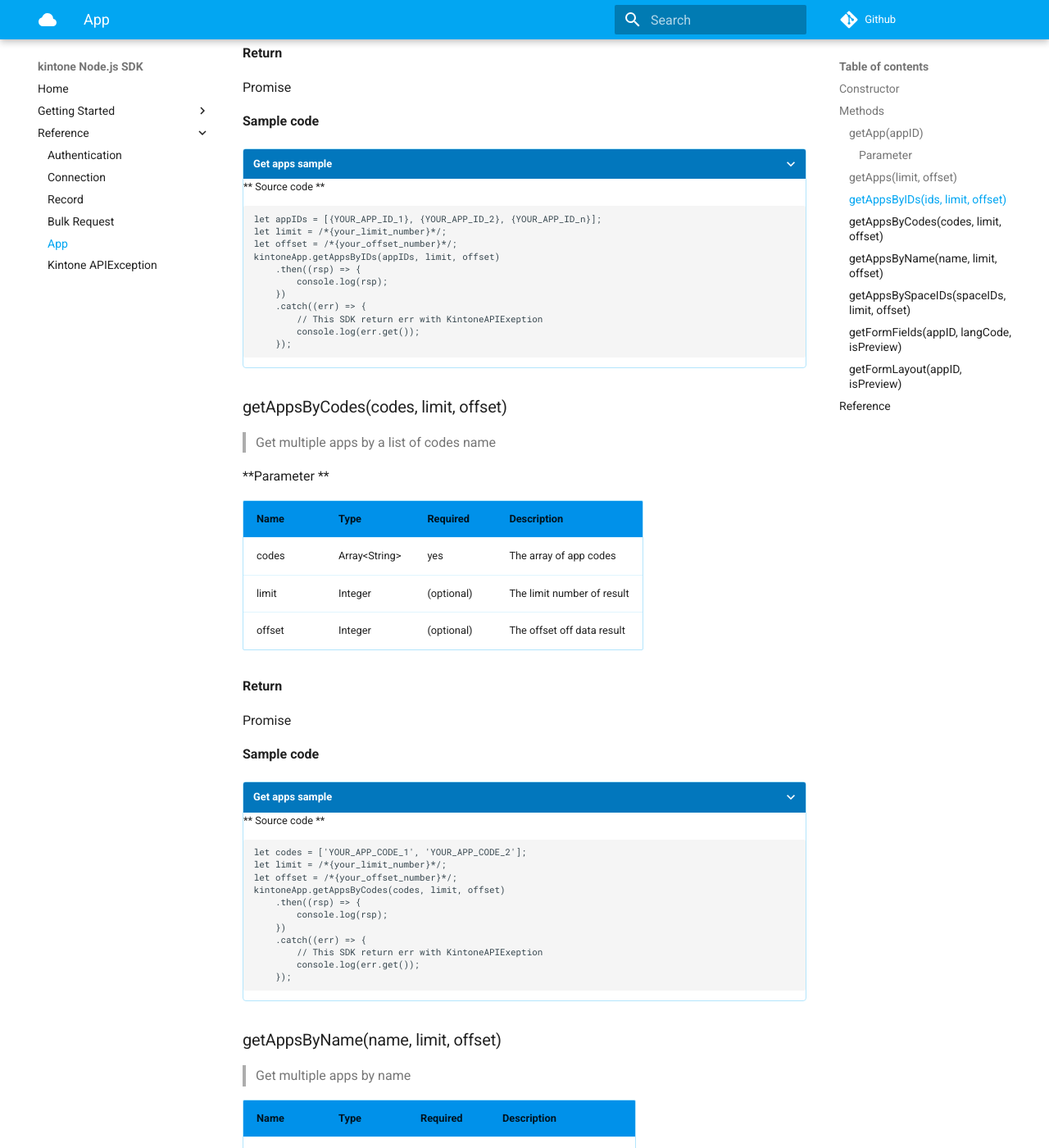
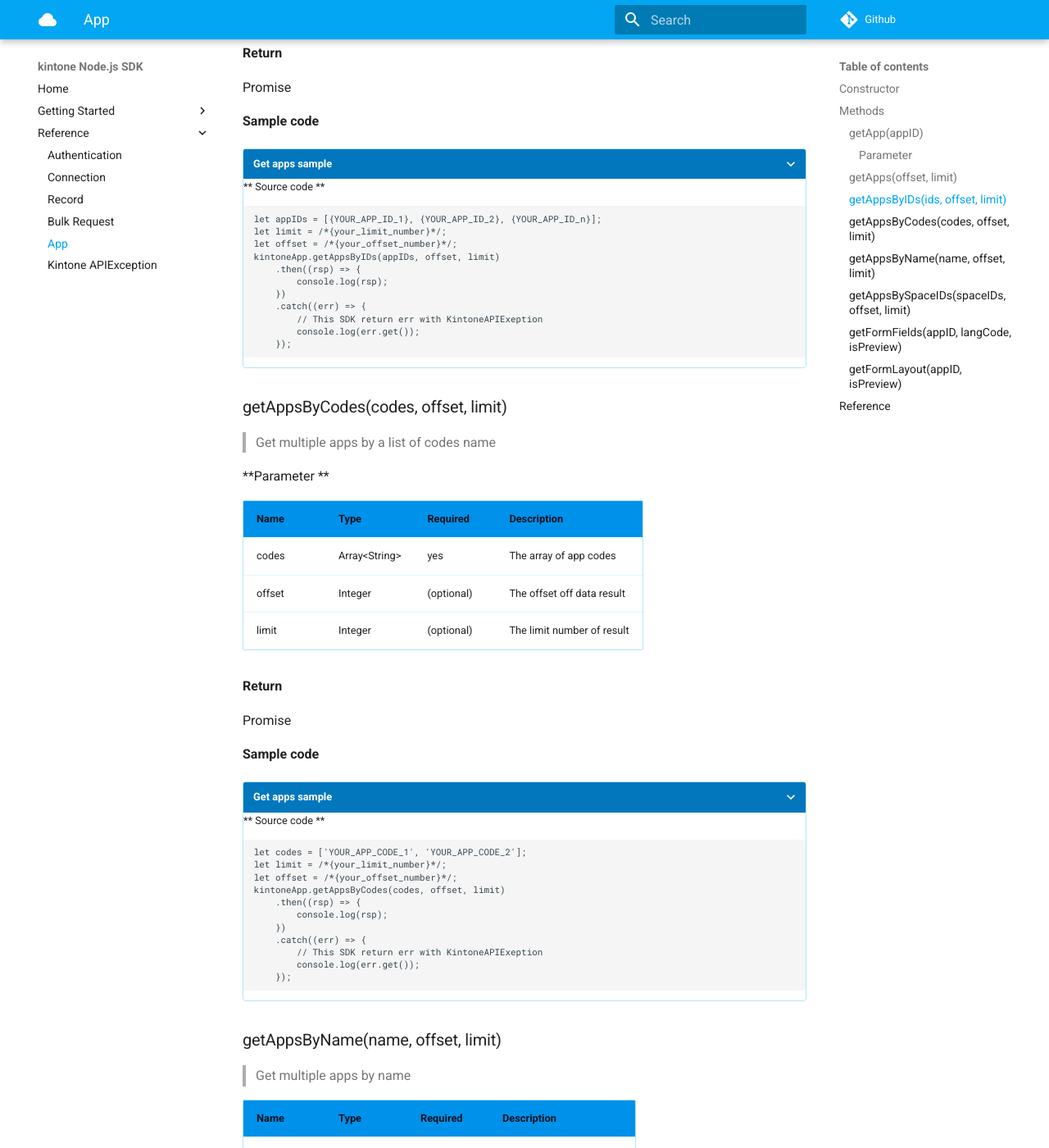
Before and after one commit to kintone-labs/kintone-nodejs-sdk, an MkDocs documentation site: the page built from docs/reference/app.md, in a window 1280 px wide and 1400 px high, scrolled down 2414 px. Shown: the whole window at 82% size. Built offline with MkDocs 1.6.1 and Material for MkDocs 9.7.7, drawn with Linux system fonts in a browser that asks for light colours; old or Windows-style settings are respelled for this version of MkDocs; some of the changed text lies outside the part shown.

Commit message:
update doc for App functions

````diff
--- a/docs/reference/app.md
+++ b/docs/reference/app.md
@@ -67,7 +67,7 @@
 
 </details>
 
-### getApps(limit, offset)
+### getApps(offset, limit)
 
 > Get multiple apps
 
@@ -75,8 +75,8 @@
 
 | Name| Type| Required| Description |
 | --- | --- | --- | --- |
+| offset | Integer | (optional) | The offset off data result
 | limit | Integer | (optional) | The limit number of result
-| offset | Integer | (optional) | The offset off data result
 
 **Return**
 
@@ -92,7 +92,7 @@
 ```javascript
 let limit = /*{your_limit_number}*/;
 let offset = /*{your_offset_number}*/;
-kintoneApp.getApps(limit, offset)
+kintoneApp.getApps(offset, limit)
     .then((rsp) => {
         console.log(rsp);
     })
@@ -104,7 +104,7 @@
 
 </details>
 
-### getAppsByIDs(ids, limit, offset)
+### getAppsByIDs(ids, offset, limit)
 
 > Get multiple apps by list of ids
 
@@ -113,8 +113,8 @@
 | Name| Type| Required| Description |
 | --- | --- | --- | --- |
 | ids | Array<Integer\> | yes | The array of app ids
+| offset | Integer | (optional) | The offset off data result
 | limit | Integer | (optional) | The limit number of result
-| offset | Integer | (optional) | The offset off data result
 
 **Return**
 
@@ -131,7 +131,7 @@
 let appIDs = [{YOUR_APP_ID_1}, {YOUR_APP_ID_2}, {YOUR_APP_ID_n}];
 let limit = /*{your_limit_number}*/;
 let offset = /*{your_offset_number}*/;
-kintoneApp.getAppsByIDs(appIDs, limit, offset)
+kintoneApp.getAppsByIDs(appIDs, offset, limit)
     .then((rsp) => {
         console.log(rsp);
     })
@@ -143,7 +143,7 @@
 
 </details>
 
-### getAppsByCodes(codes, limit, offset)
+### getAppsByCodes(codes, offset, limit)
 
 > Get multiple apps by a list of codes name
 
@@ -152,8 +152,8 @@
 | Name| Type| Required| Description |
 | --- | --- | --- | --- |
 | codes | Array<String\> | yes | The array of app codes
+| offset | Integer | (optional) | The offset off data result
 | limit | Integer | (optional) | The limit number of result
-| offset | Integer | (optional) | The offset off data result
 
 **Return**
 
@@ -170,7 +170,7 @@
 let codes = ['YOUR_APP_CODE_1', 'YOUR_APP_CODE_2'];
 let limit = /*{your_limit_number}*/;
 let offset = /*{your_offset_number}*/;
-kintoneApp.getAppsByCodes(codes, limit, offset)
+kintoneApp.getAppsByCodes(codes, offset, limit)
     .then((rsp) => {
         console.log(rsp);
     })
@@ -182,15 +182,15 @@
 
 </details>
 
-### getAppsByName(name, limit, offset)
+### getAppsByName(name, offset, limit)
 
 > Get multiple apps by name
 
 | Name| Type| Required| Description |
 | --- | --- | --- | --- |
 | name | String | yes | The app name
+| offset | Integer | (optional) | The offset off data result
 | limit | Integer | (optional) | The limit number of result
-| offset | Integer | (optional) | The offset off data result
 
 **Return**
 
@@ -207,7 +207,7 @@
 let name = 'your app name';
 let limit = /*{your_limit_number}*/;
 let offset = /*{your_offset_number}*/;
-kintoneApp.getAppsByName(name, limit, offset)
+kintoneApp.getAppsByName(name, offset, limit)
     .then((rsp) => {
         console.log(rsp);
     })
@@ -219,15 +219,15 @@
 
 </details>
 
-### getAppsBySpaceIDs(spaceIDs, limit, offset)
+### getAppsBySpaceIDs(spaceIDs, offset, limit)
 
 > Get multiple apps by list of space's ids
 
 | Name| Type| Required| Description |
 | --- | --- | --- | --- |
 | spaceIDs | Array<Integer\> | yes | The array of space ids
+| offset | Integer | (optional) | The offset off data result
 | limit | Integer | (optional) | The limit number of result
-| offset | Integer | (optional) | The offset off data result
 
 **Return**
 
@@ -244,7 +244,7 @@
 let spaceIDs = [];
 let limit = /*{your_limit_number}*/;
 let offset = /*{your_offset_number}*/;
-kintoneApp.getAppsBySpaceIDs(spaceIDs, limit, offset)
+kintoneApp.getAppsBySpaceIDs(spaceIDs, offset, limit)
     .then((rsp) => {
         console.log(rsp);
     })
````
